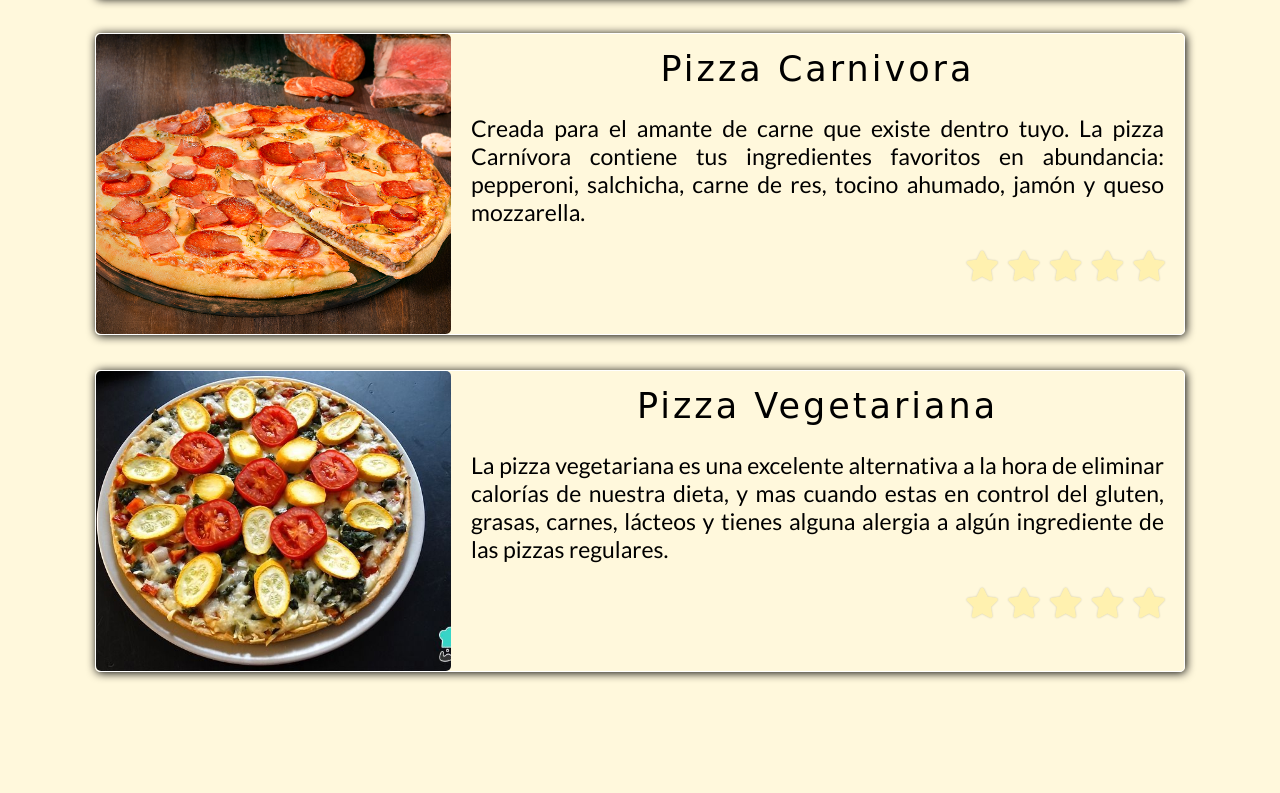
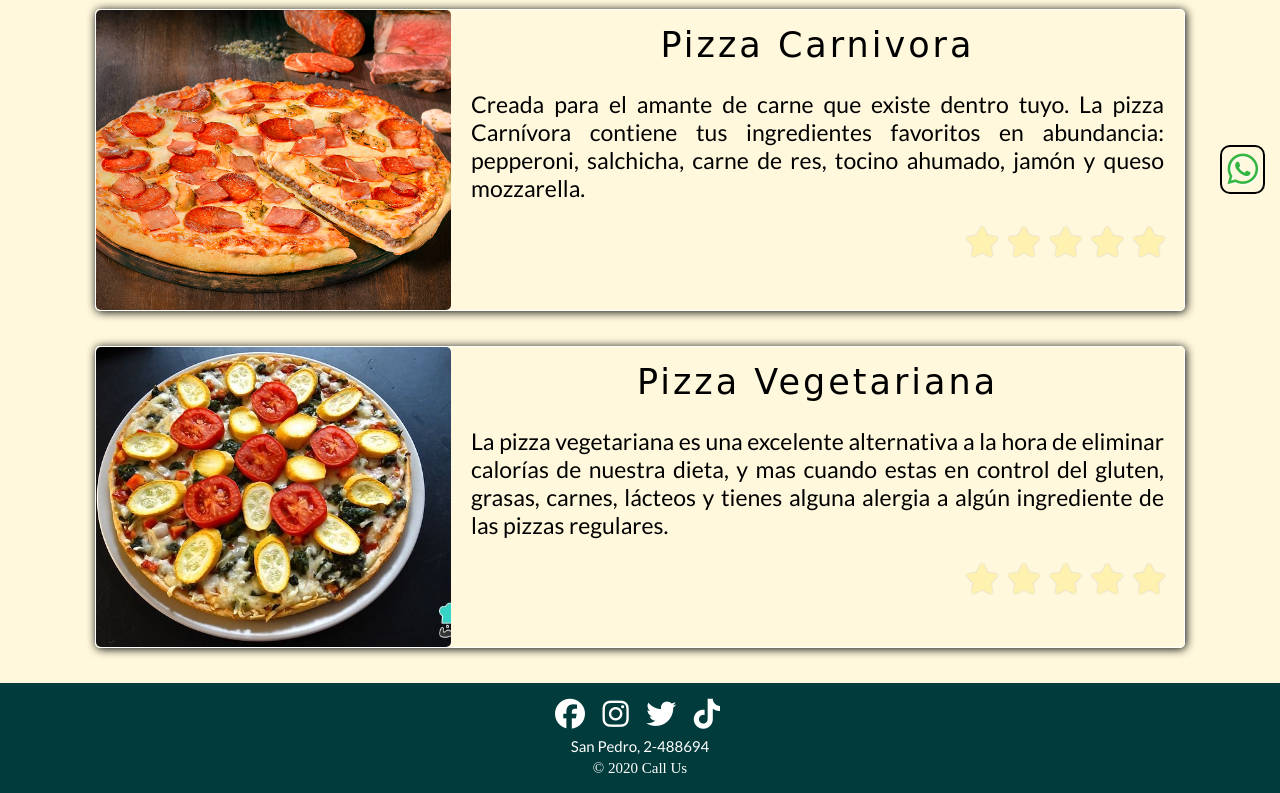
Before and after one commit to NuFrog/respizzeria, a plain HTML site: page index.html in a window 1280 px wide. Shown: the part 591-1384 px from the top of the page. Before the commit the page ends 1298 px from the top, so only its background shows below. Drawn offline with Linux system fonts and the light colour scheme; a web font is replaced by a local one.

Commit message:
encabezado fijo, footer y contacto de wsp

```diff
--- a/index.html
+++ b/index.html
@@ -30,7 +30,7 @@
     <header>
       <div class="container">
         <div class="logo">
-          <img src="img/logo.png" alt="Pizza" />
+          <a href=""><img src="img/logo.png" alt="Pizza" /></a>
         </div>
         <div class="navbar">
           <ul>
@@ -106,5 +106,22 @@
         </div>
       </div>
     </section>
+    <footer>
+      <div class="icon-rs">
+        <a href="#"><i class="ires fab fa-facebook"></i></a>
+        <a href="#"><i class="ires fab fa-instagram"></i></a>
+        <a href="#"><i class="ires fab fa-twitter"></i></a>
+        <a href="#"><i class="fab fa-tiktok"></i></a>
+      </div>
+      <div class="information">
+        <p>San Pedro, 2-488694</p>
+      </div>
+      <div class="copyright">&copy; 2020 Call Us</div>
+    </footer>
+    <a href="https://wa.me/59176264784" target="_blank" title="Contáctanos!">
+      <div class="wasapi">
+        <i class="fab fa-whatsapp"></i>
+      </div>
+    </a>
   </body>
 </html>
--- a/styles.css
+++ b/styles.css
@@ -10,6 +10,9 @@ body {
   display: flex;
   justify-content: space-around;
   align-content: center;
+  position: fixed;
+  top: 0px;
+  z-index: 100;
 }
 .logo {
   /* background-color: chocolate; */
@@ -17,20 +20,20 @@ body {
   padding: 0px;
 }
 .logo img {
-  width: 100px;
+  width: 80px;
   /* border: 1px solid white; */
 }
 .navbar ul {
-  border: 1px lightseagreen solid;
+  /* border: 1px solid lightseagreen; */
   list-style: none;
   display: flex;
   flex-wrap: wrap;
   /* justify-content: center; */
-  margin-top: 33px;
+  margin-top: 22px;
   padding: 2px 8px;
 }
 .navbar ul li a {
-  font-size: 25px;
+  font-size: 20px;
   color: aquamarine;
   margin: 0px 15px;
   font-family: "Lobster", cursive;
@@ -58,6 +61,7 @@ h1 {
   font-family: "Dancing Script", cursive;
   text-align: center;
   margin-bottom: 5px;
+  padding-top: 80px;
 }
 h1 span {
   font-size: 50px;
@@ -121,6 +125,63 @@ p {
   color: springgreen;
   opacity: 0.6;
 }
+footer {
+  width: 100%;
+  height: 110px;
+  background-color: #023b3b;
+}
+.icon-rs {
+  text-align: center;
+  font-size: 30px;
+  color: white;
+  padding-top: 15px;
+  letter-spacing: 5px;
+}
+.fa-facebook,
+.fa-instagram,
+.fa-twitter,
+.fa-tiktok {
+  color: white;
+}
+.fa-facebook:hover {
+  color: #4b7de9;
+}
+.fa-instagram:hover {
+  color: yellow;
+  text-shadow: 0px 0px 5px red;
+}
+.fa-twitter:hover {
+  color: #2ed7f5;
+}
+.fa-tiktok:hover {
+  /* color: black; */
+  text-shadow: 2px 1px 2px red;
+}
+.information p,
+.copyright {
+  color: white;
+  font-size: 15px;
+  text-align: center;
+  padding: 0px;
+}
+.wasapi {
+  position: fixed;
+  bottom: 15px;
+  right: 15px;
+  border: 2px solid black;
+  border-radius: 10px;
+  padding: 5px;
+  margin: 0px;
+  -webkit-border-radius: 10px;
+  -moz-border-radius: 10px;
+  -ms-border-radius: 10px;
+  -o-border-radius: 10px;
+}
+.fa-whatsapp {
+  font-size: 35px;
+  color: #35b541;
+  text-shadow: 1px 1px 2px white;
+}
 
 /*MEDIA QUERIES*/
 
```
